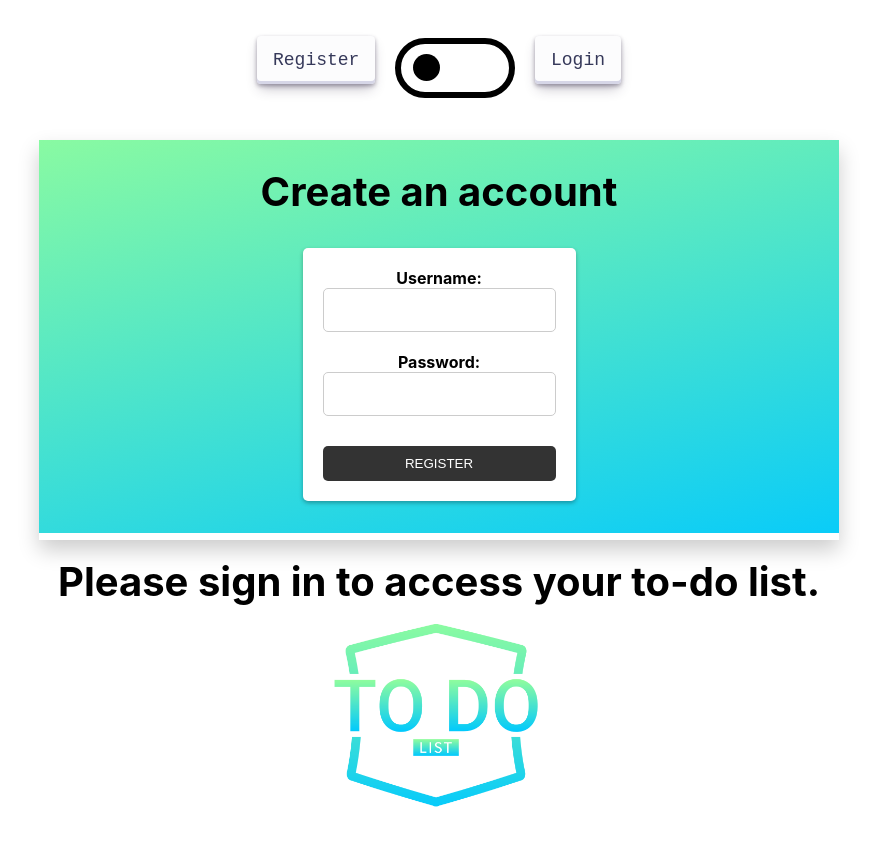
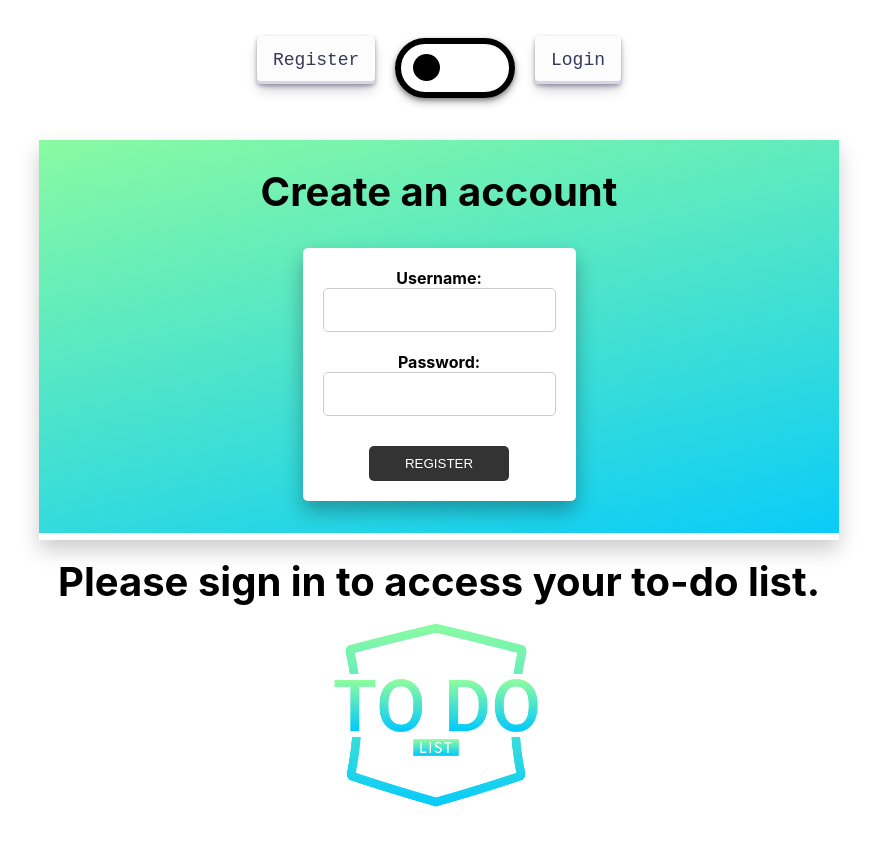
Before and after one commit to CodeDamien1/ToLogin, a React (Create React App) app: page / in a window 1280 px wide. Shown: the top 846 px of the page, without its empty margins (201-1078 px from the left). Built offline with nearby package versions, Linux system fonts and the light colour scheme.

Commit message:
some adjustments to overall css

```diff
--- a/src/components/Toggle/Toggle.css
+++ b/src/components/Toggle/Toggle.css
@@ -33,6 +33,7 @@
 	transition: transform .75s ease-in-out;
 	transform-origin: 50% 50%;
 	cursor: pointer;
+	box-shadow: 0px 2px 4px rgba(0, 0, 0, 0.3), 0px 4px 8px rgba(0, 0, 0, 0.3);
 }
 
 .toggle-container label:before {
--- a/src/components/login/Login.css
+++ b/src/components/login/Login.css
@@ -16,7 +16,7 @@
   background-color: #fff;
   border-radius: 5px;
   padding: 20px;
-  box-shadow: 0px 2px 4px rgba(0, 0, 0, 0.3);
+  box-shadow: 0px 10px 20px rgba(0, 0, 0, 0.3);
 }
 
 
@@ -35,7 +35,7 @@ input {
 }
 
 .userLoginButton {
-  width: 100%;
+  width: 60%;
   padding: 10px;
   margin-top: 10px;
   border-radius: 5px;
--- a/src/components/login/Login.js
+++ b/src/components/login/Login.js
@@ -3,7 +3,7 @@ import {useState} from "react"
 import { loginUser } from "../../utils";
 import '../login/Login.css';
 
-const Login = ({newUser, handleFlip}) => {
+const Login = ({ newUser }) => {
     const [username, setUsername] = useState()
     const [password, setPassword] = useState()
 
--- a/src/components/register/Register.css
+++ b/src/components/register/Register.css
@@ -14,7 +14,8 @@
   background-color: #fff;
   border-radius: 5px;
   padding: 20px;
-  box-shadow: 0px 2px 4px rgba(0, 0, 0, 0.3);
+  box-shadow: 0px 10px 20px rgba(0, 0, 0, 0.3);
+
 }
 
 
@@ -33,7 +34,7 @@ input {
 }
 
 .userRegisterButton {
-  width: 100%;
+  width: 60%;
   padding: 10px;
   margin-top: 10px;
   border-radius: 5px;
--- a/src/components/register/Register.js
+++ b/src/components/register/Register.js
@@ -2,7 +2,7 @@ import { useState } from "react";
 import { registerUser } from "../../utils";
 import '../register/Register.css';
 
-const Register = ({ newUser, handleFlip }) => {
+const Register = ({ newUser }) => {
   const [username, setUsername] = useState();
   const [password, setPassword] = useState();
 
```
